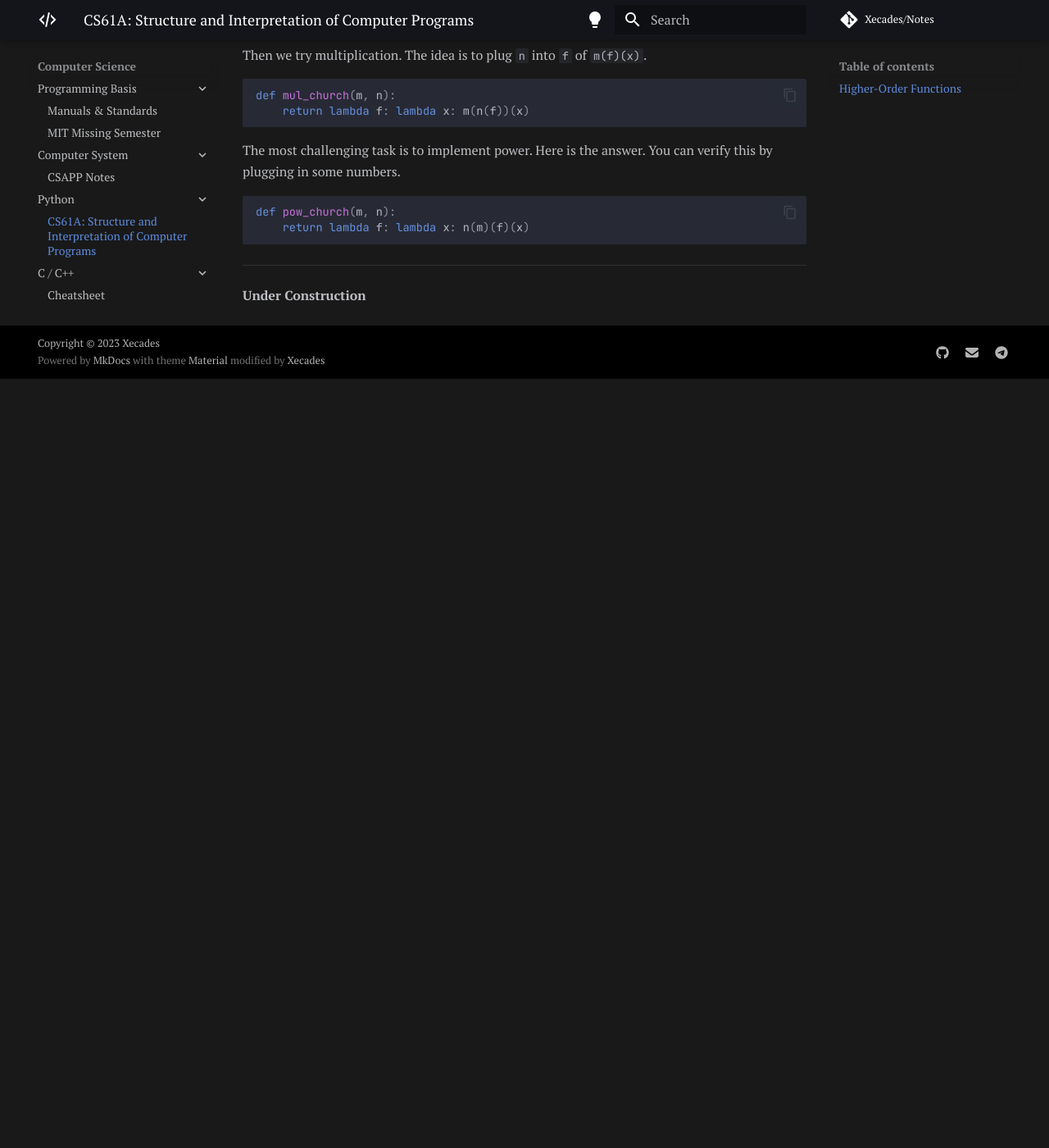
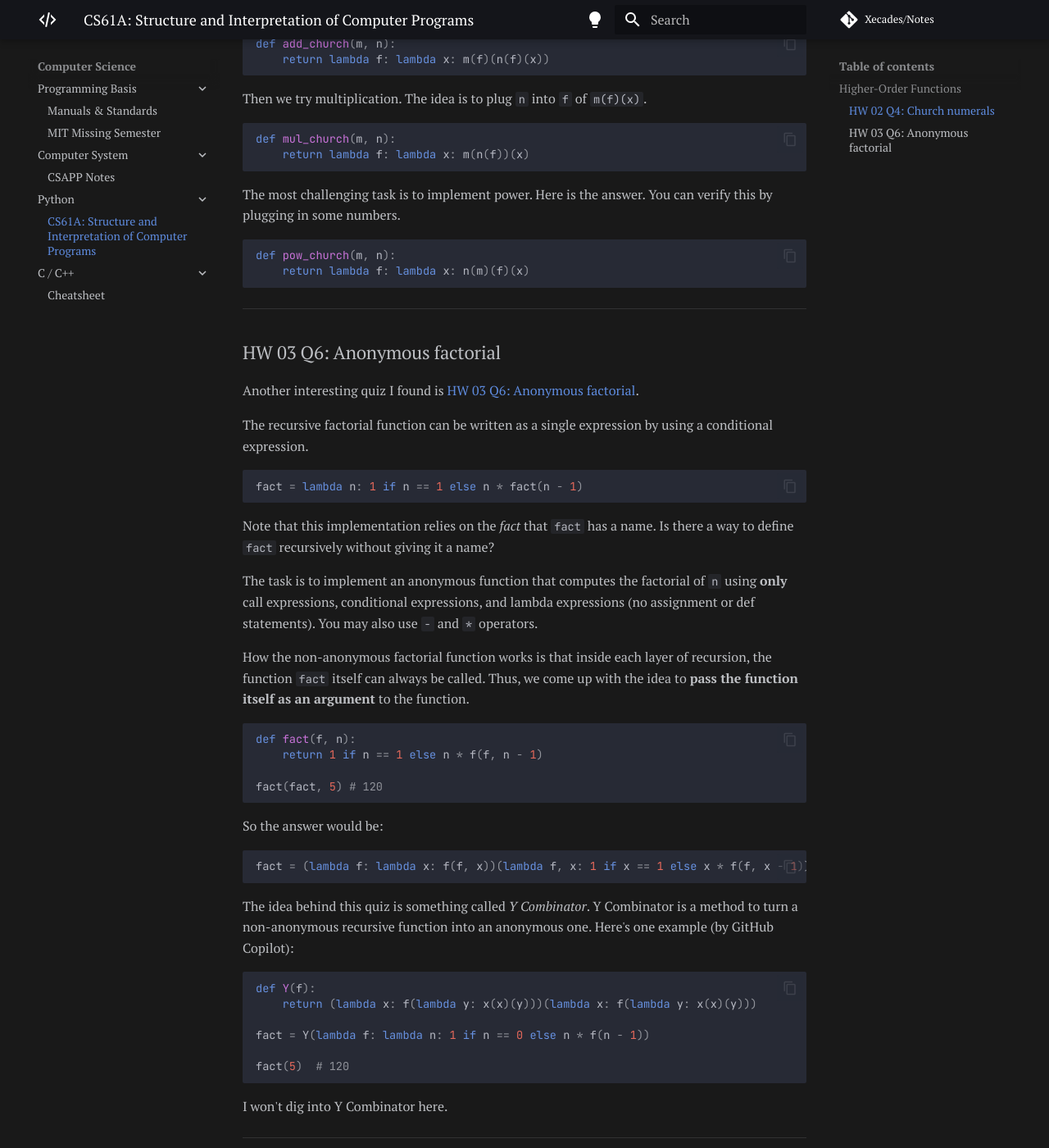
Before and after one commit to Xecades/Notes, an MkDocs documentation site: the page built from docs/cs/py/cs61a.md, in a window 1280 px wide and 1400 px high, scrolled down 1453 px. Shown: the whole window at 82% size. Built offline with MkDocs 1.6.1 and Material for MkDocs 9.7.7, drawn with Linux system fonts in a browser that asks for light colours; comment, search, counter and statistics services are not loaded; before the commit the page ends 1915 px from its top, so only the background shows below that; some of the changed text lies outside the part shown.

Commit message:
docs: update CS61A notes, added a quiz about Y combinator

````diff
--- a/docs/cs/py/cs61a.md
+++ b/docs/cs/py/cs61a.md
@@ -7,6 +7,8 @@
 ---
 
 ## Higher-Order Functions
+
+### HW 02 Q4: Church numerals
 
 The homework [HW 02 Q4: Church numerals](https://inst.eecs.berkeley.edu/~cs61a/su20/hw/hw02/#q4) introduced a very interesting concept called *Church numerals*. I'd like to note it down.
 
@@ -65,4 +67,48 @@ def pow_church(m, n):
 
 ---
 
+### HW 03 Q6: Anonymous factorial
+
+Another interesting quiz I found is [HW 03 Q6: Anonymous factorial](https://inst.eecs.berkeley.edu/~cs61a/su20/hw/hw03/#q6).
+
+The recursive factorial function can be written as a single expression by using a conditional expression.
+
+```py
+fact = lambda n: 1 if n == 1 else n * fact(n - 1)
+```
+
+Note that this implementation relies on the *fact* that `fact` has a name. Is there a way to define `fact` recursively without giving it a name?
+
+The task is to implement an anonymous function that computes the factorial of `n` using **only** call expressions, conditional expressions, and lambda expressions (no assignment or def statements). You may also use `-` and `*` operators.
+
+How the non-anonymous factorial function works is that inside each layer of recursion, the function `fact` itself can always be called. Thus, we come up with the idea to **pass the function itself as an argument** to the function.
+
+```py
+def fact(f, n):
+    return 1 if n == 1 else n * f(f, n - 1)
+
+fact(fact, 5) # 120
+```
+
+So the answer would be:
+
+```py
+fact = (lambda f: lambda x: f(f, x))(lambda f, x: 1 if x == 1 else x * f(f, x - 1))
+```
+
+The idea behind this quiz is something called *Y Combinator*. Y Combinator is a method to turn a non-anonymous recursive function into an anonymous one. Here's one example (by GitHub Copilot):
+
+```py
+def Y(f):
+    return (lambda x: f(lambda y: x(x)(y)))(lambda x: f(lambda y: x(x)(y)))
+
+fact = Y(lambda f: lambda n: 1 if n == 0 else n * f(n - 1))
+
+fact(5)  # 120
+```
+
+I won't dig into Y Combinator here.
+
+---
+
 **Under Construction**
````
